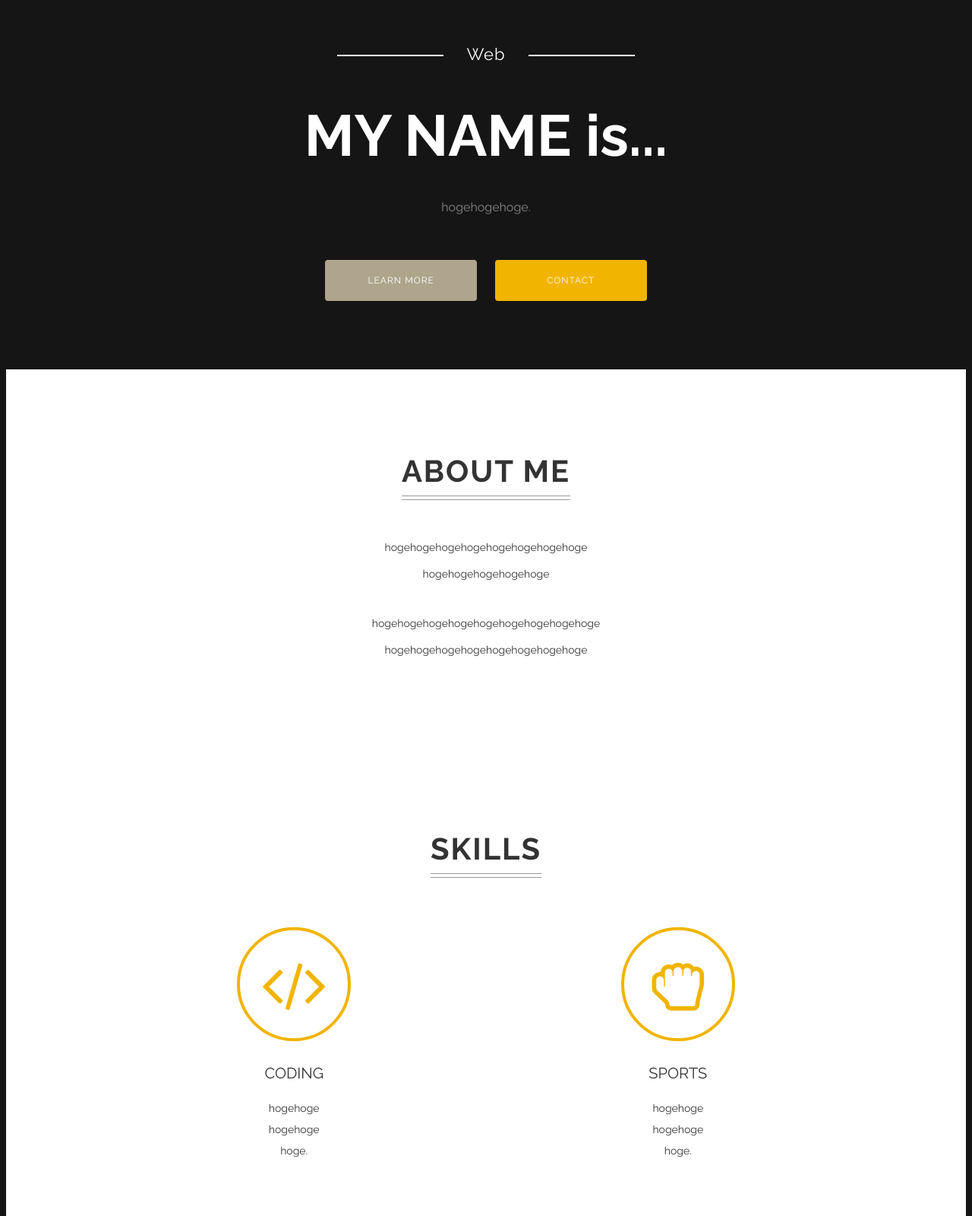
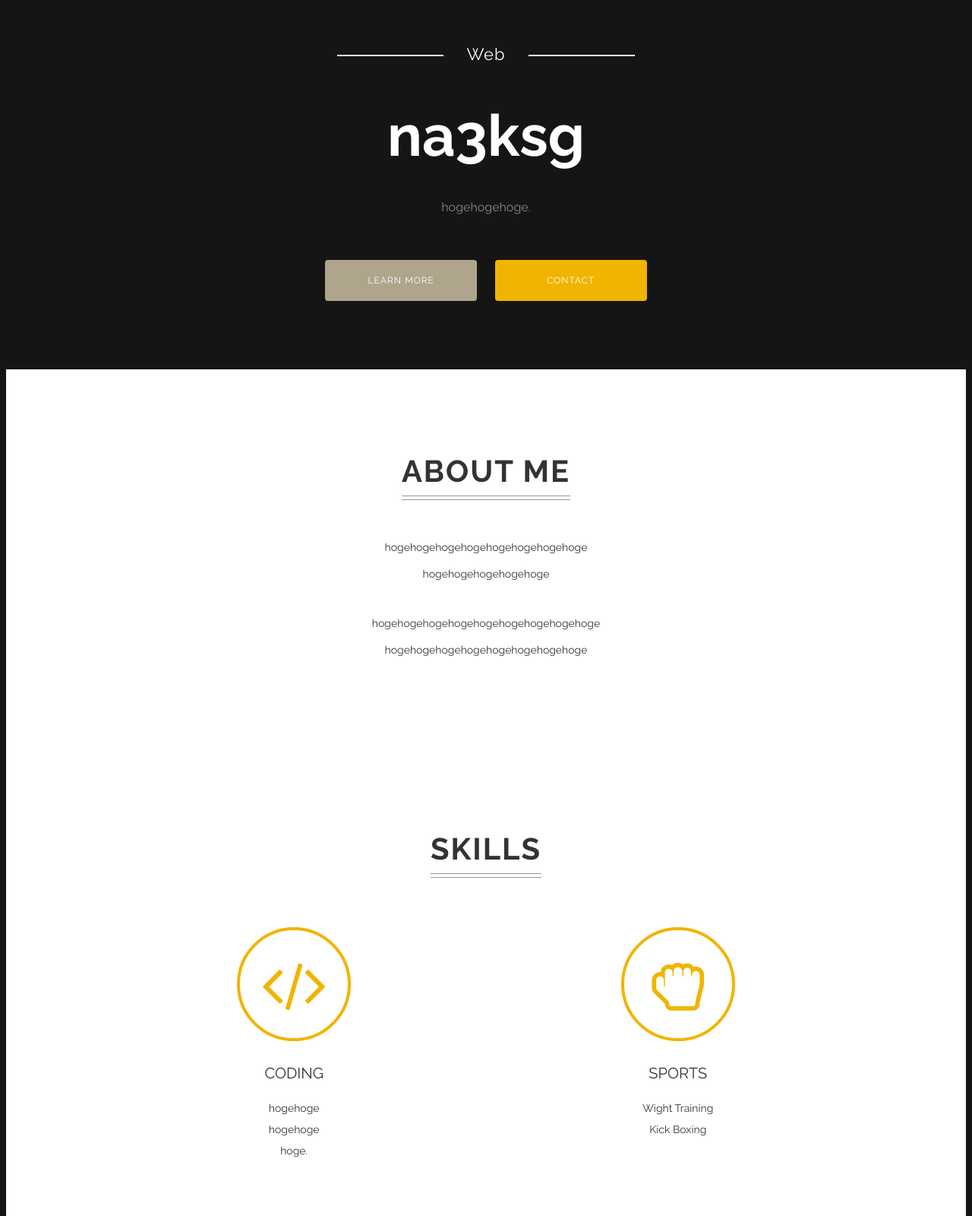
Before and after one commit to na3ksg/na3ksg.github.io, a plain HTML site: page index.html in a window 1280 px wide. Shown: the part 120-1720 px from the top of the page at 76% size. Drawn offline with Linux system fonts and the light colour scheme.

Commit message:
ドキュメント変更

```diff
--- a/index.html
+++ b/index.html
@@ -11,7 +11,7 @@
 <body>
     <header class="header">
         <p class="site-title-sub">Web</p>
-        <h1 class="site-title">MY NAME is...</h1>
+        <h1 class="site-title">na3ksg</h1>
         <p class="site-description">hogehogehoge.</p>
         <div class="buttons">
             <a class="button" href="#about">LEARN MORE</a>
@@ -45,9 +45,8 @@
                     <i class="skill-icon fa fa-hand-rock-o"></i>
                     <div class="skill-title">SPORTS</div>
                     <p class="skill-text">
-                        hogehoge<br>
-                        hogehoge<br>
-                        hoge.
+                        Wight Training<br>
+                        Kick Boxing<br>
                     </p>
                 </div>
             </div>
@@ -56,12 +55,12 @@
         <section class="apps">
             <h2 class="heading">MY APP</h2>
             <div class="droid-img">
-            <a href="" target="_blank">
+            <a href="https://play.google.com/store/search?q=na3ksg&c=apps" target="_blank">
                 <img class="img-droid" src="img/link_droid.png" alt="google play">
             </a>
             </div>
         </section>
-        <section class="contact">
+        <section class="contact" id="contact">
             <h2 class="heading">CONTACT</h2>
             <div class="contact-wrapper">
                 <div class="contact-box">
```
